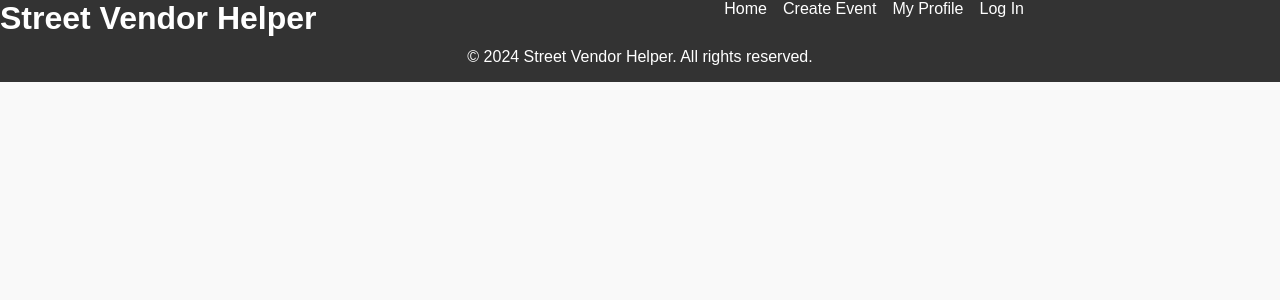
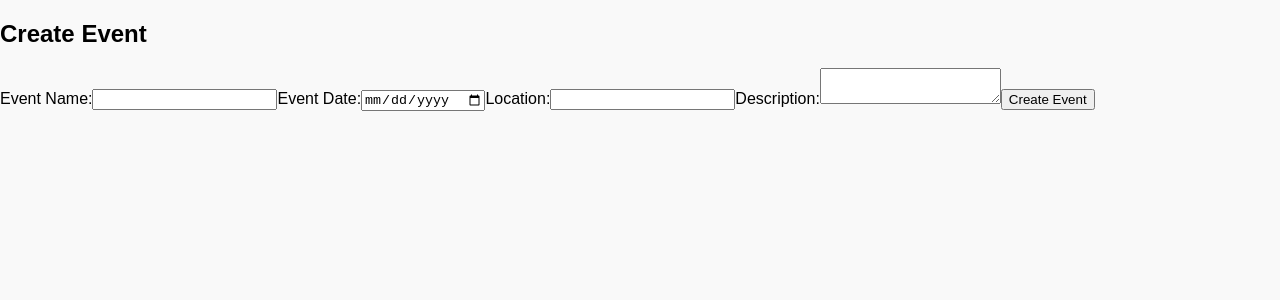
Before and after one commit to theodrackett/svh, a React (Vite) app in the folder src/svh_frontend/: page /create-event in a window 1280 px wide. Shown: the top 300 px of the page. Built offline with nearby package versions, Linux system fonts and the light colour scheme.

Commit message:
Add backend in main.mo

```diff
--- a/package.json
+++ b/package.json
@@ -17,6 +17,7 @@
   ],
   "dependencies": {
     "axios": "^1.7.2",
-    "react-router-dom": "^6.23.1"
+    "react-router-dom": "^6.23.1",
+    "uuid": "^10.0.0"
   }
 }
--- a/src/svh_frontend/src/components/App.jsx
+++ b/src/svh_frontend/src/components/App.jsx
@@ -1,8 +1,9 @@
 import React from 'react';
 import { BrowserRouter as Router, Routes, Route } from 'react-router-dom';
-import { svh_backend } from 'declarations/svh_backend';
 import Home from './Home';
 import EventDetail from './EventDetail ';
+import CreateEvent from './CreateEvent';
+import Header from './Header';
 
 function App() {
 
@@ -11,7 +12,9 @@ function App() {
         <div className="App">
             <Routes>
                 <Route path="/" element={<Home />} />
+                <Route path="/" element={<Header />} />
                 <Route path="/event/:id" element={<EventDetail />} />
+                <Route path="/create-event" element={<CreateEvent />} />
             </Routes>
         </div>
     </Router>
--- /dev/null
+++ b/src/svh_frontend/src/components/CreateEvent.jsx
@@ -0,0 +1,120 @@
+import React, { useState } from 'react';
+import { v4 as uuidv4 } from 'uuid'; // Using uuid for ID generation
+
+const CreateEvent = () => {
+  const [formData, setFormData] = useState({
+    eventCategory: '',
+    eventCity: '',
+    eventContact: '',
+    eventCountry: '',
+    eventCreator: '',
+    eventEmail: '',
+    eventFromDate: '',
+    eventName: '',
+    eventPhone: '',
+    eventState: '',
+    eventStreet: '',
+    eventToDate: '',
+    eventWebSite: '',
+    frequency: ''
+  });
+
+  const handleChange = (e) => {
+    const { name, value } = e.target;
+    setFormData(prevState => ({
+      ...prevState,
+      [name]: value
+    }));
+  };
+
+  const handleSubmit = async (e) => {
+    e.preventDefault();
+    const eventID = uuidv4(); // Generate a UUID for the event
+    const newEvent = {
+      ...formData,
+      id: eventID // Attach the generated ID to the form data
+    };
+
+    try {
+      const response = await fetch('http://localhost:8000/create-event', {
+        method: 'POST',
+        headers: {
+          'Content-Type': 'application/json'
+        },
+        body: JSON.stringify(newEvent)
+      });
+      if (!response.ok) throw new Error('Failed to create event');
+      const result = await response.json();
+      alert('Event Created Successfully: ' + result.message);
+      setFormData({
+        eventCategory: '',
+        eventCity: '',
+        eventContact: '',
+        eventCountry: '',
+        eventCreator: '',
+        eventEmail: '',
+        eventFromDate: '',
+        eventName: '',
+        eventPhone: '',
+        eventState: '',
+        eventStreet: '',
+        eventToDate: '',
+        eventWebSite: '',
+        frequency: ''
+      });
+    } catch (error) {
+      console.error('Error creating event:', error);
+      alert('Error creating event: ' + error.message);
+    }
+  };
+
+  return (
+    <div className="create-event">
+      <h2>Create Event</h2>
+      <form onSubmit={handleSubmit}>
+        <label>
+          Event Name:
+          <input
+            type="text"
+            name="eventName"
+            value={formData.eventName}
+            onChange={handleChange}
+            required
+          />
+        </label>
+        <label>
+          Event Date:
+          <input
+            type="date"
+            name="eventDate"
+            value={formData.eventDate}
+            onChange={handleChange}
+            required
+          />
+        </label>
+        <label>
+          Location:
+          <input
+            type="text"
+            name="location"
+            value={formData.location}
+            onChange={handleChange}
+            required
+          />
+        </label>
+        <label>
+          Description:
+          <textarea
+            name="description"
+            value={formData.description}
+            onChange={handleChange}
+            required
+          />
+        </label>
+        <button type="submit">Create Event</button>
+      </form>
+    </div>
+  );
+};
+
+export default CreateEvent;
--- /dev/null
+++ b/src/svh_frontend/src/components/Header.jsx
@@ -0,0 +1,19 @@
+import { Link } from "react-router-dom";
+
+function Header() {
+    return (<header>
+    <div className="container nav-container">
+        <h1>Street Vendor Helper</h1>
+        <nav>
+            <ul>
+                <li><Link to="/">Home</Link></li>
+                <li><Link to="/create-event">Create Event</Link></li>
+                <li><Link to="/my-profile">My Profile</Link></li>
+                <li><Link to="/login">Create Event</Link></li>
+            </ul>
+        </nav>
+    </div>
+</header>)
+}
+
+export default Header;
--- a/src/svh_frontend/src/components/Home.jsx
+++ b/src/svh_frontend/src/components/Home.jsx
@@ -1,5 +1,7 @@
 import React, {useState} from "react";
 
+import Header from "./Header";
+import Footer from "./Footer";
 import Event from "./Event";
 import EventDetail from "./EventDetail ";
 import Search from "./Search";
@@ -312,16 +314,16 @@ function Home() {
   if (selectedEvent) {
     content = <EventDetail event={selectedEvent} />;
     searchBar = <></>;
-    // setSelectedEvent(null);
   }
 
   return (
       <div className="container">
+        <Header />
         {searchBar}
         <section className="event-listings">
           {content}
         </section>
-
+        <Footer />
       </div>
   )
 }
--- a/src/svh_frontend/src/components/NavBar.jsx
+++ /dev/null
@@ -1,19 +0,0 @@
-
-
-function NavBar() {
-    return (<header>
-    <div className="container nav-container">
-        <h1>Street Vendor Helper</h1>
-        <nav>
-            <ul>
-                <li><a href="/">Home</a></li>
-                <li><a href="#">Create Event</a></li>
-                <li><a href="#">My Profile</a></li>
-                <li><a href="#">Log In</a></li>
-            </ul>
-        </nav>
-    </div>
-</header>)
-}
-
-export default NavBar;
--- a/src/svh_frontend/src/main.jsx
+++ b/src/svh_frontend/src/main.jsx
@@ -2,13 +2,9 @@ import React from 'react';
 import ReactDOM from 'react-dom/client';
 import App from './components/App';
 import './index.scss';
-import NavBar from './components/NavBar';
-import Footer from './components/Footer';
 
 ReactDOM.createRoot(document.getElementById('root')).render(
   <React.StrictMode>
-    <NavBar />
     <App />
-    <Footer />
   </React.StrictMode>,
 );
```
Also changed, not shown: 2 other files (tests, documents, lock files or other folders).
